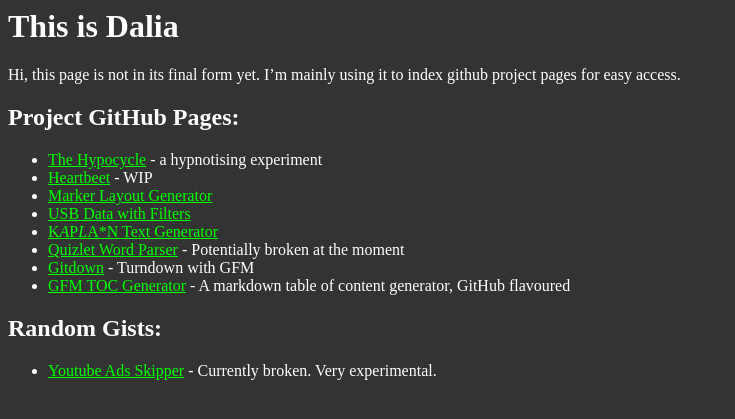
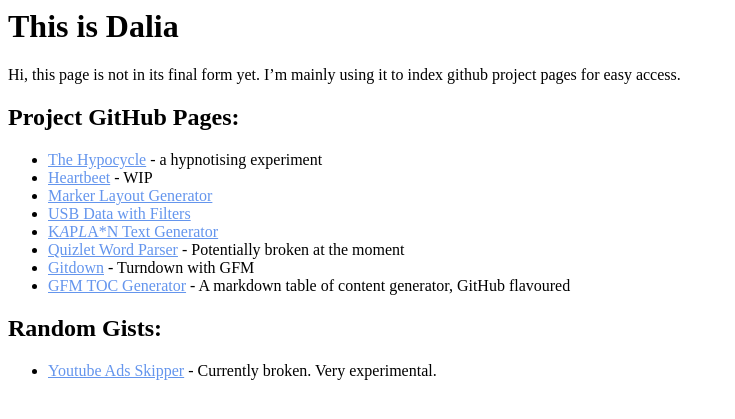
Before and after one commit to not-dalia/not-dalia.github.io, a Jekyll site: the page built from index.md, in a window 1280 px wide. Shown: the top 419 px of the page, without its empty margins (0-735 px from the left). Built offline with Jekyll 4.4.1, drawn with Linux system fonts in a browser that asks for light colours; our own code applies the rules of GitHub Pages for plain Markdown files.

Commit message:
Update default.html

```diff
--- a/_layouts/default.html
+++ b/_layouts/default.html
@@ -3,13 +3,8 @@
     <title>{{ page.title }}</title>
   </head>
   <style>
-    body {
-      background: #333;
-      color: #fff;
-    }
-
     a {
-      color: lime;
+      color: cornflowerblue;
     }
   </style>
   <body>
```
